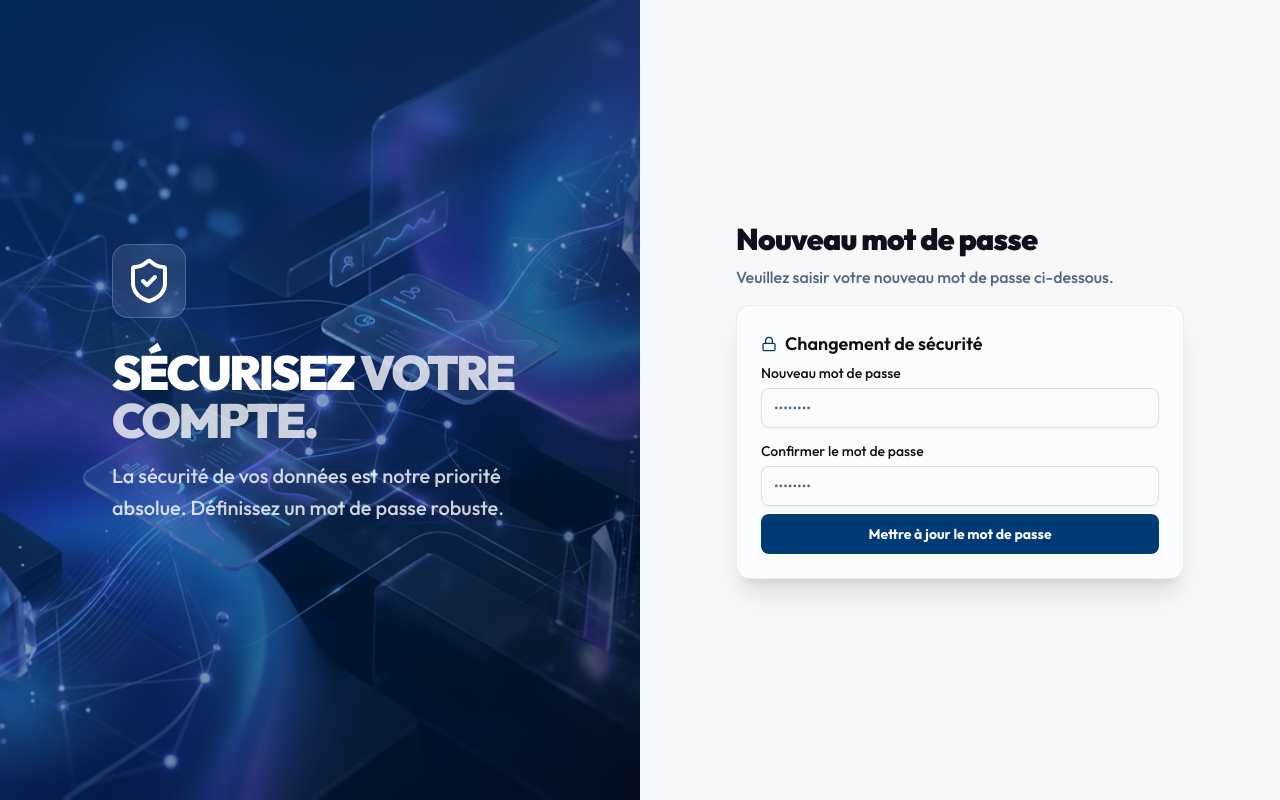
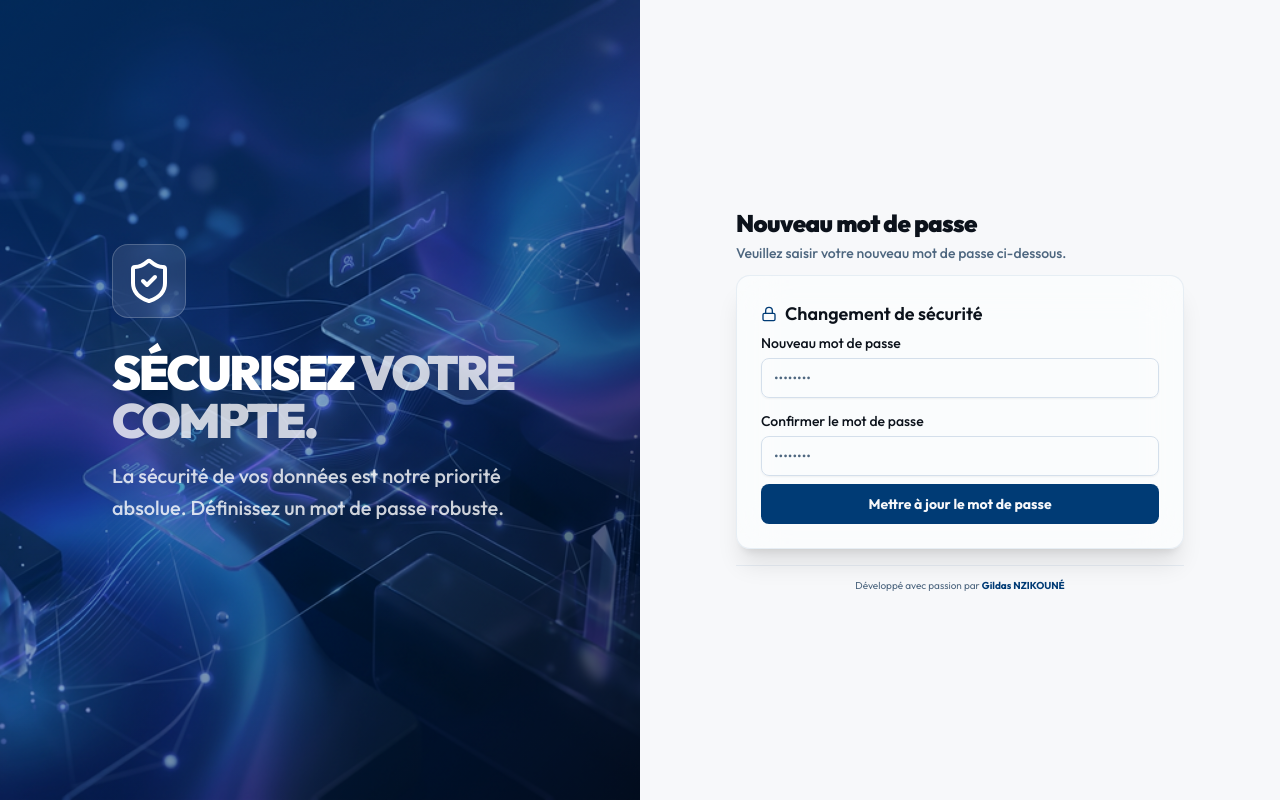
Before and after one commit to Gnzikoune/suivi-de-presence, a Next.js app: page /update-password in a window 1280 px wide. Built offline with nearby package versions, Linux system fonts and the light colour scheme; no server answers.

Commit message:
docs: add author branding to login, signup and documentation. style: remove scroll from login and update-password pages

```diff
--- a/app/(dashboard)/documentation/page.tsx
+++ b/app/(dashboard)/documentation/page.tsx
@@ -306,10 +306,29 @@ export default function DocumentationPage() {
               </AccordionItem>
             </Accordion>
           </TabsContent>
-        </Tabs>
+          </Tabs>
+
+          {/* Author Footer */}
+          <motion.div
+            initial={{ opacity: 0 }}
+            animate={{ opacity: 1 }}
+            transition={{ delay: 0.5 }}
+            className="mt-12 pt-8 border-t border-border/50 flex flex-col items-center gap-2"
+          >
+            <p className="text-sm text-muted-foreground">Outil conçu et réalisé par</p>
+            <a
+              href="https://www.linkedin.com/in/gildas-nzikoune"
+              target="_blank"
+              rel="noopener noreferrer"
+              className="group flex items-center gap-2 px-4 py-2 rounded-full bg-primary/5 border border-primary/10 hover:bg-primary/10 transition-all"
+            >
+              <span className="font-bold text-primary">Gildas NZIKOUNÉ</span>
+              <ArrowRightCircle className="size-4 text-primary transition-transform group-hover:translate-x-1" />
+            </a>
+          </motion.div>
+        </div>
       </div>
-    </div>
-  )
+    )
 }
 
 function ModuleSection({ icon: Icon, title, content, color, bgColor }: {
--- a/app/login/page.tsx
+++ b/app/login/page.tsx
@@ -146,7 +146,7 @@ export default function LoginPage() {
   }
 
   return (
-    <div className="min-h-screen w-full flex bg-background overflow-hidden">
+    <div className="h-screen w-full flex bg-background overflow-hidden relative">
       {/* Left Side: Decorative Image */}
       <div className="hidden lg:flex lg:w-1/2 relative bg-primary items-center justify-center overflow-hidden">
         <div className="absolute inset-0 z-0 opacity-60">
@@ -169,10 +169,10 @@ export default function LoginPage() {
             <div className="bg-white/10 backdrop-blur-md p-3 rounded-2xl border border-white/20 inline-block mb-6">
               <Image src="/Logo.png" alt="Logo" width={48} height={48} className="invert brightness-0" />
             </div>
-            <h1 className="text-5xl font-black tracking-tighter mb-4 leading-none">
+            <h1 className="text-5xl font-black tracking-tighter mb-2 leading-none">
               MAÎTRISEZ VOTRE <span className="text-primary-foreground/80">PRÉSENCE.</span>
             </h1>
-            <p className="text-xl text-white/80 font-medium leading-relaxed mb-8">
+            <p className="text-lg text-white/80 font-medium leading-relaxed mb-6">
               L'outil de gestion d'assiduité nouvelle génération pour les formateurs et les organisations modernes.
             </p>
 
@@ -219,15 +219,15 @@ export default function LoginPage() {
             </div>
           </div>
 
-          <div className="mb-4">
-            <h2 className="text-3xl font-black tracking-tight text-foreground mb-2">
+          <div className="mb-3">
+            <h2 className="text-2xl font-black tracking-tight text-foreground mb-1">
               {isForgotPassword
                 ? "Réinitialiser"
                 : isSignUp
                   ? "Créer un espace"
                   : "Bon retour parmi nous"}
             </h2>
-            <p className="text-muted-foreground font-medium">
+            <p className="text-sm text-muted-foreground font-medium">
               {isForgotPassword
                 ? "Entrez votre email pour recevoir un lien de récupération."
                 : isSignUp
@@ -247,7 +247,7 @@ export default function LoginPage() {
             }}
             className="w-full"
           >
-            <TabsList className="grid w-full grid-cols-2 mb-4">
+            <TabsList className="grid w-full grid-cols-2 mb-3">
               <TabsTrigger value="login">Connexion</TabsTrigger>
               <TabsTrigger value="signup">Inscription</TabsTrigger>
             </TabsList>
@@ -505,6 +505,19 @@ export default function LoginPage() {
             </AnimatePresence>
           </Tabs>
 
+          <div className="mt-4 pt-3 border-t border-border/50 text-center">
+            <p className="text-[10px] text-muted-foreground">
+              Développé avec passion par{" "}
+              <a
+                href="https://www.linkedin.com/in/gildas-nzikoune"
+                target="_blank"
+                rel="noopener noreferrer"
+                className="font-bold text-primary hover:underline"
+              >
+                Gildas NZIKOUNÉ
+              </a>
+            </p>
+          </div>
         </motion.div>
       </div>
     </div>
--- a/app/update-password/page.tsx
+++ b/app/update-password/page.tsx
@@ -60,7 +60,7 @@ export default function UpdatePasswordPage() {
   }
 
   return (
-    <div className="min-h-screen w-full flex bg-background overflow-hidden">
+    <div className="h-screen w-full flex bg-background overflow-hidden">
       {/* Left Side: Decorative Image (Reuse same style as login) */}
       <div className="hidden lg:flex lg:w-1/2 relative bg-primary items-center justify-center overflow-hidden">
         <div className="absolute inset-0 z-0 opacity-60">
@@ -101,9 +101,9 @@ export default function UpdatePasswordPage() {
           transition={{ duration: 0.4 }}
           className="w-full max-w-md"
         >
-          <div className="mb-4">
-            <h2 className="text-3xl font-black tracking-tight text-foreground mb-2">Nouveau mot de passe</h2>
-            <p className="text-muted-foreground font-medium">
+          <div className="mb-3">
+            <h2 className="text-2xl font-black tracking-tight text-foreground mb-1">Nouveau mot de passe</h2>
+            <p className="text-sm text-muted-foreground font-medium">
               Veuillez saisir votre nouveau mot de passe ci-dessous.
             </p>
           </div>
@@ -170,6 +170,20 @@ export default function UpdatePasswordPage() {
               </CardFooter>
             </form>
           </Card>
+
+          <div className="mt-4 pt-3 border-t border-border/50 text-center">
+            <p className="text-[10px] text-muted-foreground">
+              Développé avec passion par{" "}
+              <a
+                href="https://www.linkedin.com/in/gildas-nzikoune"
+                target="_blank"
+                rel="noopener noreferrer"
+                className="font-bold text-primary hover:underline"
+              >
+                Gildas NZIKOUNÉ
+              </a>
+            </p>
+          </div>
         </motion.div>
       </div>
     </div>
```
Also changed, not shown: 1 other file (tests, documents, lock files or other folders).
